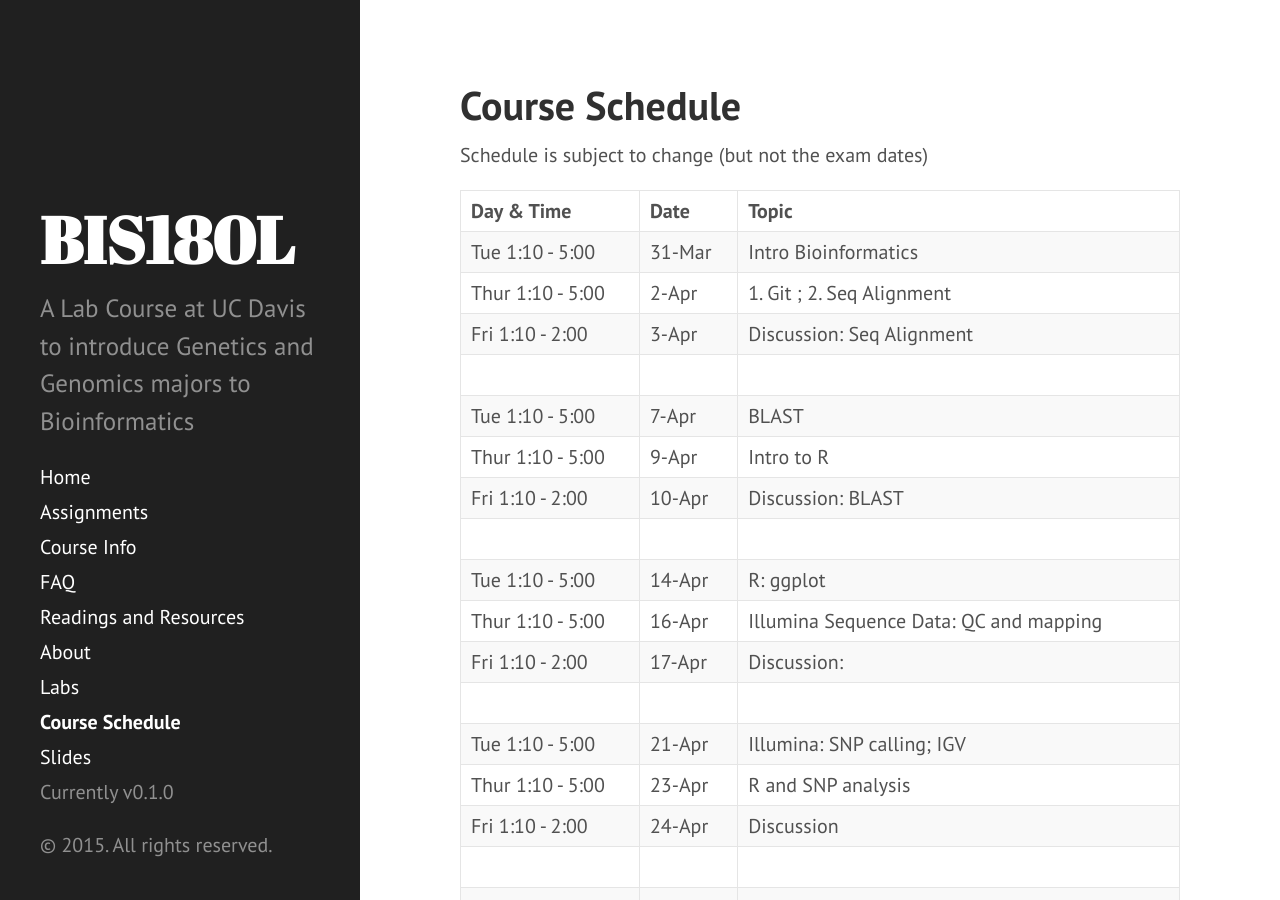
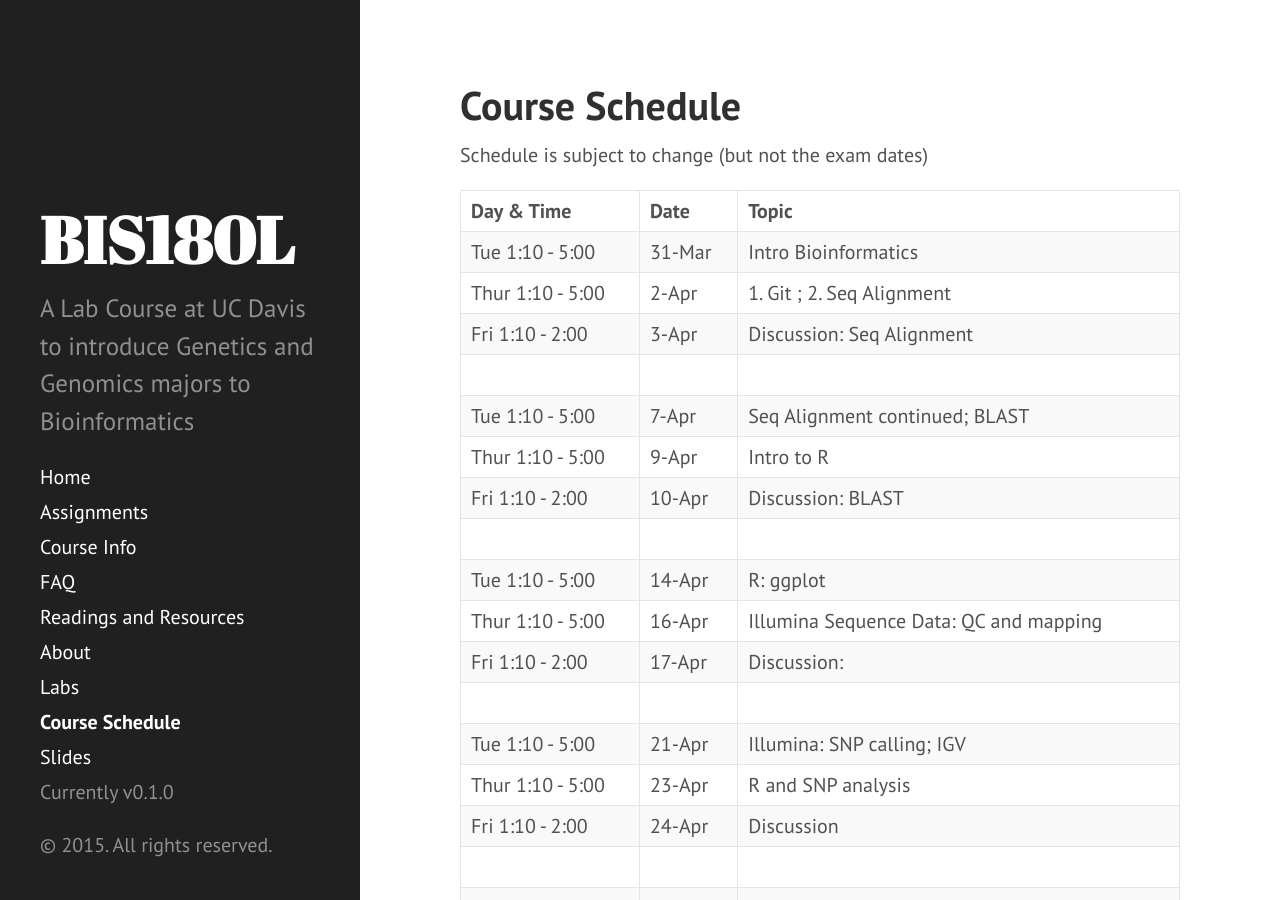
Before and after one commit to rjcmarkelz/BIS180L_web, a Jekyll site: the page built from schedule.md, in a window 1280 px wide and 900 px high. Built offline with Jekyll 4.4.1, drawn with Linux system fonts in a browser that asks for light colours; Markdown is read by kramdown in place of the engine named in the settings.

Commit message:
updated schedule and unit1-worksheet

```diff
--- a/schedule.md
+++ b/schedule.md
@@ -11,7 +11,7 @@ Schedule is subject to change (but not the exam dates)
 | Thur 1:10 - 5:00  |  2-Apr  |  1. Git ; 2. Seq Alignment
 | Fri 1:10 - 2:00   |  3-Apr  |  Discussion: Seq Alignment
 |                   |         |
-| Tue 1:10 - 5:00   |  7-Apr  |  BLAST
+| Tue 1:10 - 5:00   |  7-Apr  |  Seq Alignment continued; BLAST
 | Thur 1:10 - 5:00  |  9-Apr  |  Intro to R
 | Fri 1:10 - 2:00   |  10-Apr |  Discussion: BLAST
 |                   |         |
```
Also changed, not shown: Assignments/unit1-worksheet.md (+1 -1 lines).
